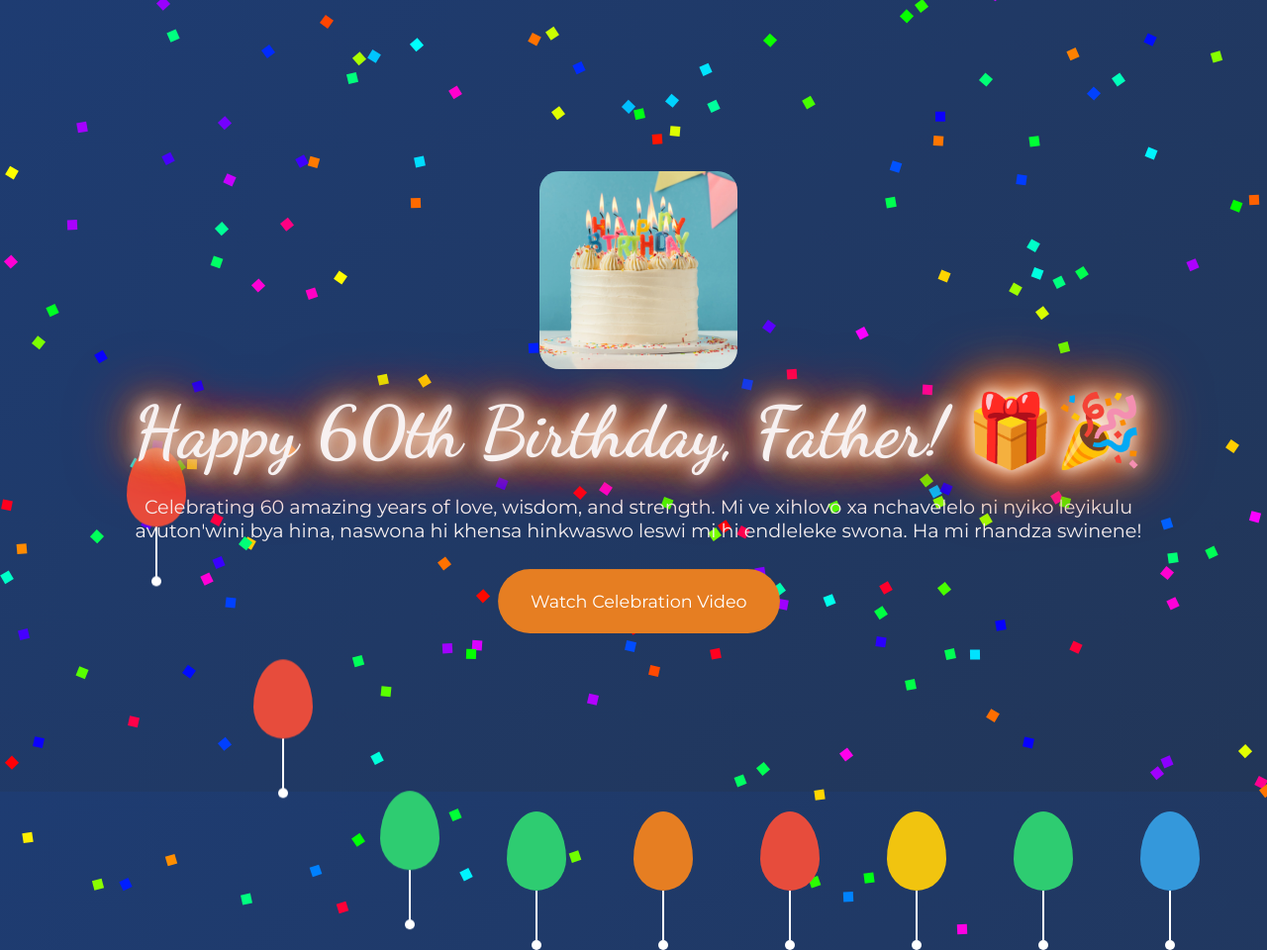
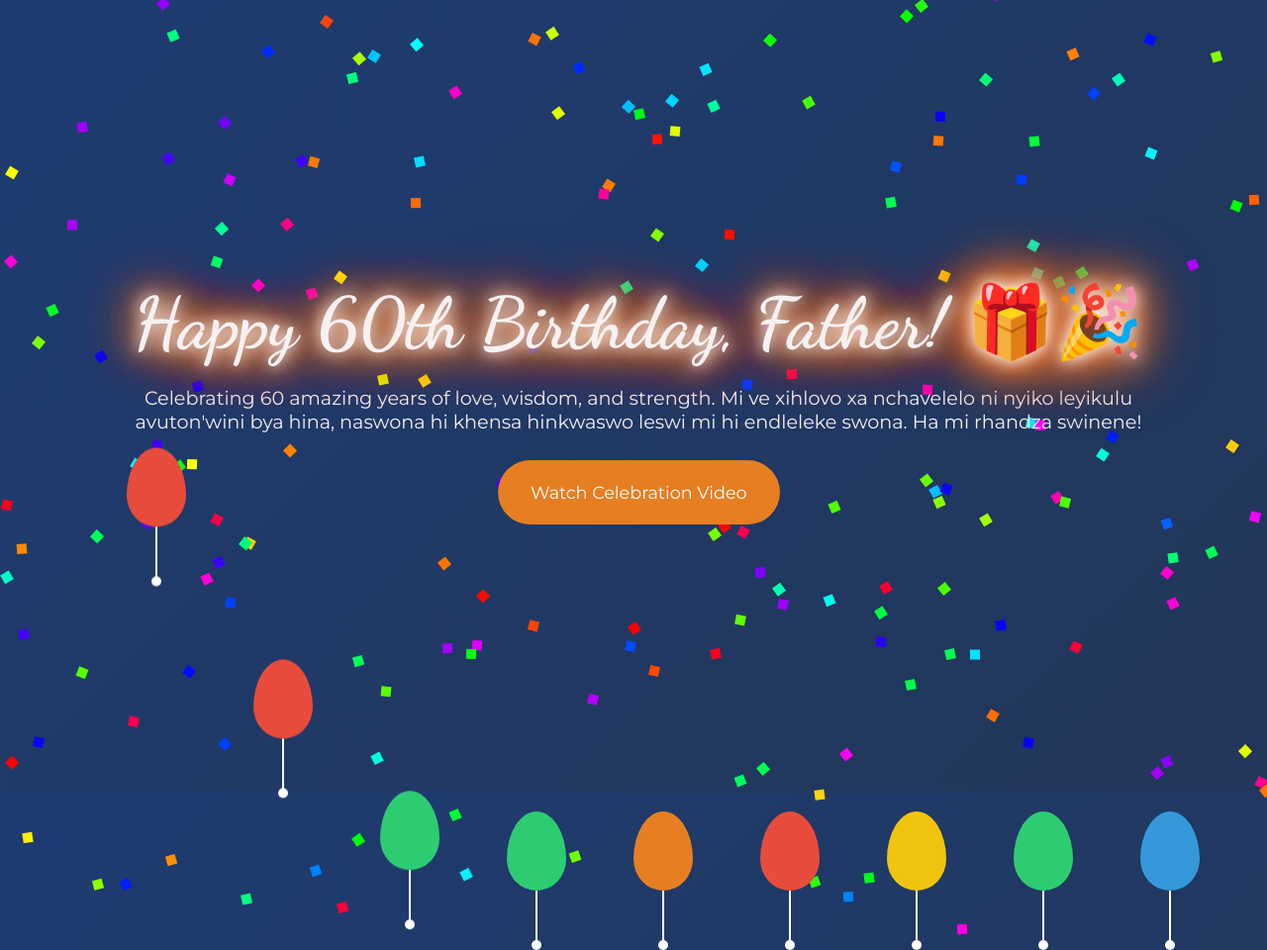
Before and after one commit to TheOptimisticDev/60th-birthday-celebration, a plain HTML site: page index.html in a window 1280 px wide. Shown: the whole page at 99% size. Drawn offline with Linux system fonts and the light colour scheme.

Commit message:
removed img tag

```diff
--- a/index.html
+++ b/index.html
@@ -11,9 +11,6 @@
 </head>
 <body>
   <div class="container">
-    <img src="./assets/img/img-1.jpg"
-    alt="Happy Birthday Image"
-    />
     <h1>Happy 60th Birthday, Father! 🎁🎉</h1>
     <p>
       Celebrating 60 amazing years of love, wisdom, and strength.
```
